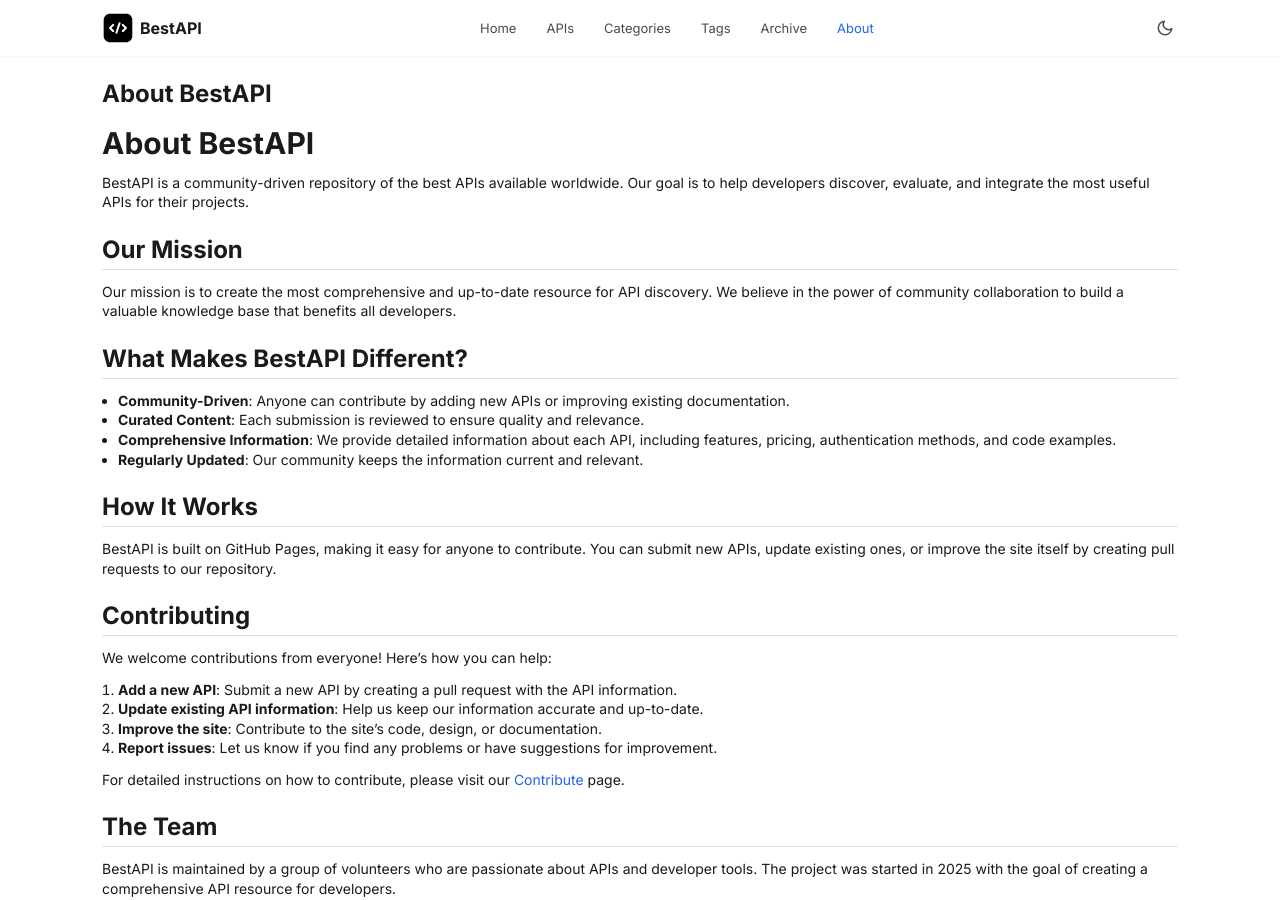
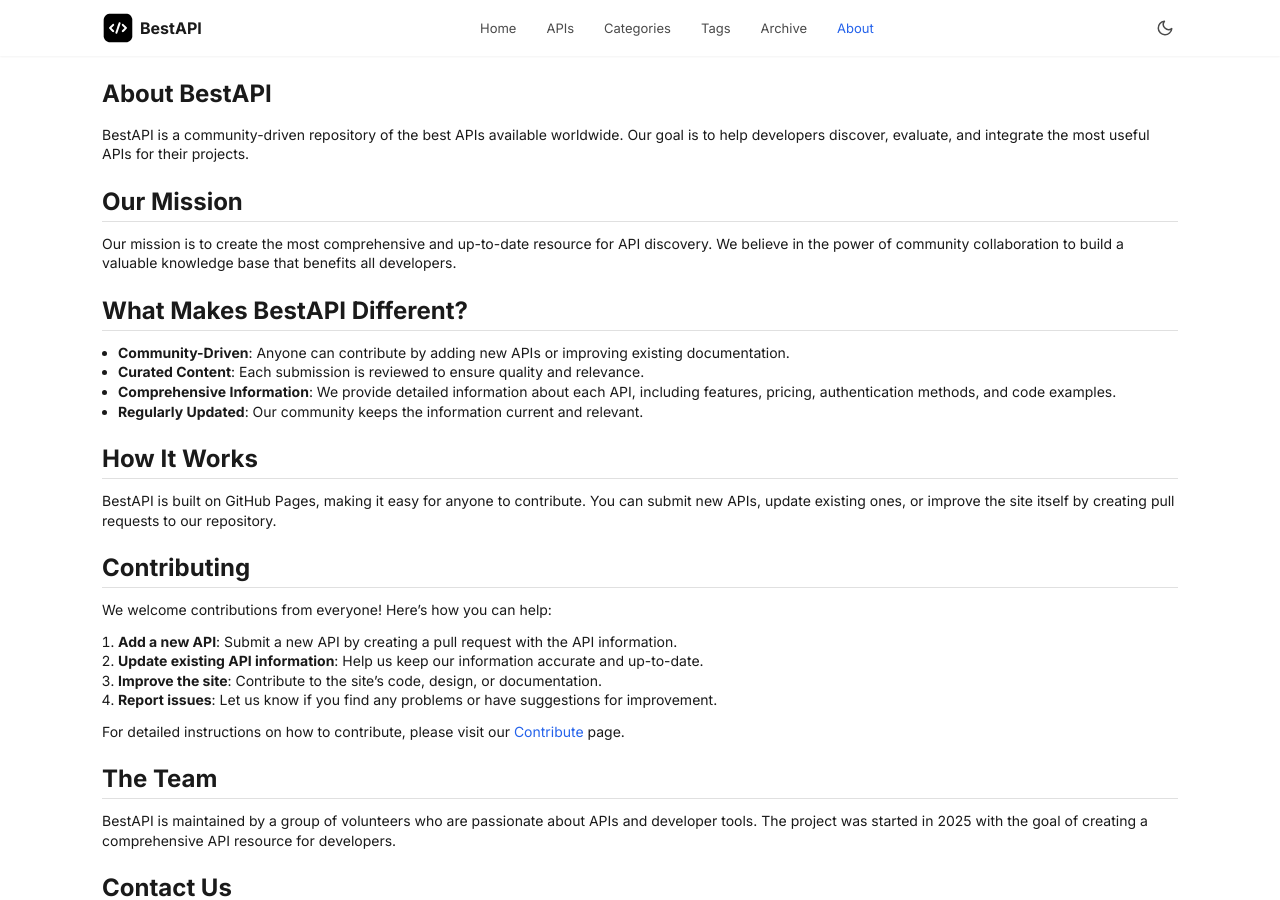
Before and after one commit to BestAPI/bestapi.github.io, a Jekyll site: the page built from pages/about.md, in a window 1280 px wide and 900 px high. Built offline with Jekyll 4.4.1, drawn with Linux system fonts in a browser that asks for light colours.

Commit message:
fix: Remove redundant header from About page for cleaner presentation

```diff
--- a/pages/about.md
+++ b/pages/about.md
@@ -3,8 +3,6 @@ title: About BestAPI
 layout: page
 permalink: /about/
 ---
-
-# About BestAPI
 
 BestAPI is a community-driven repository of the best APIs available worldwide. Our goal is to help developers discover, evaluate, and integrate the most useful APIs for their projects.
 
```
